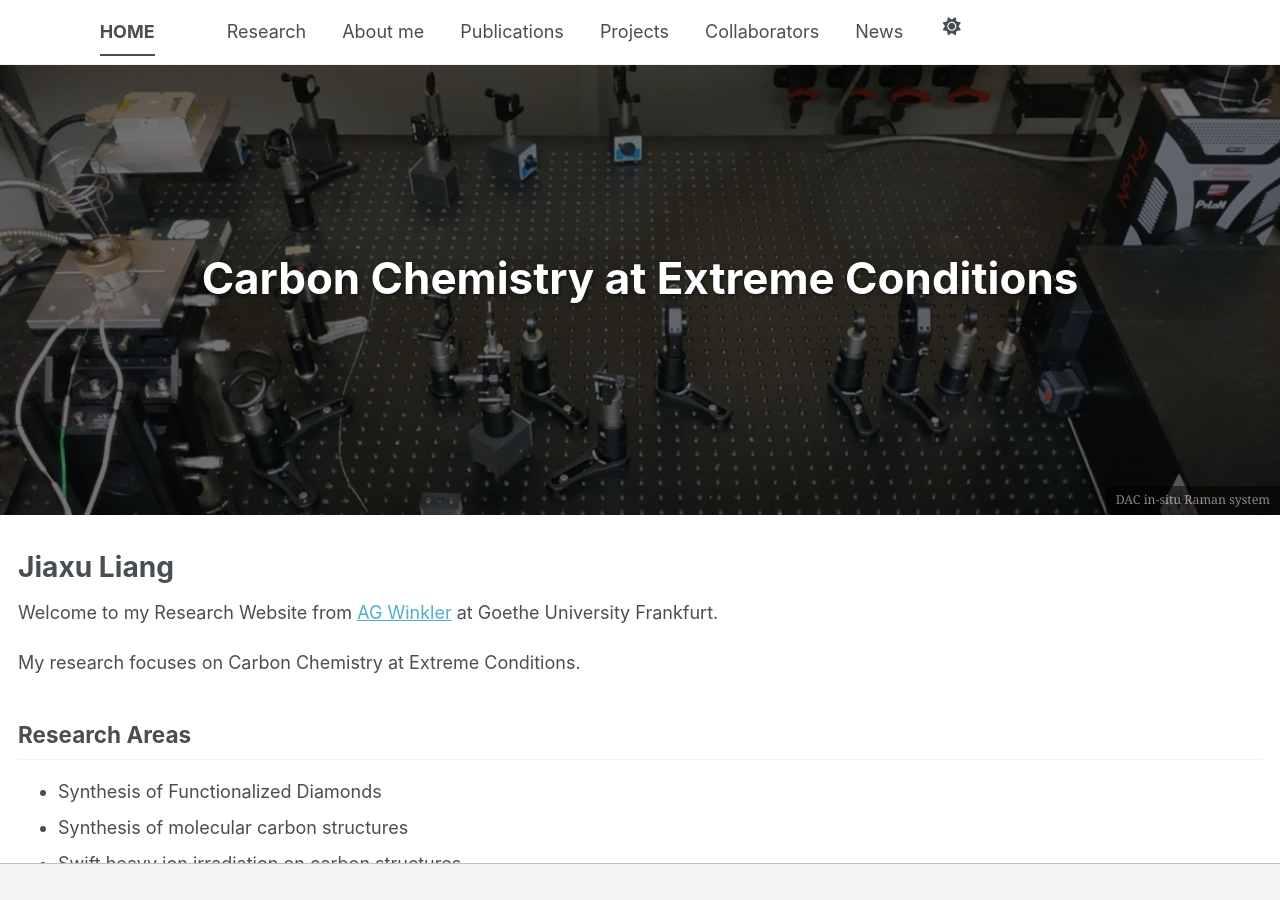
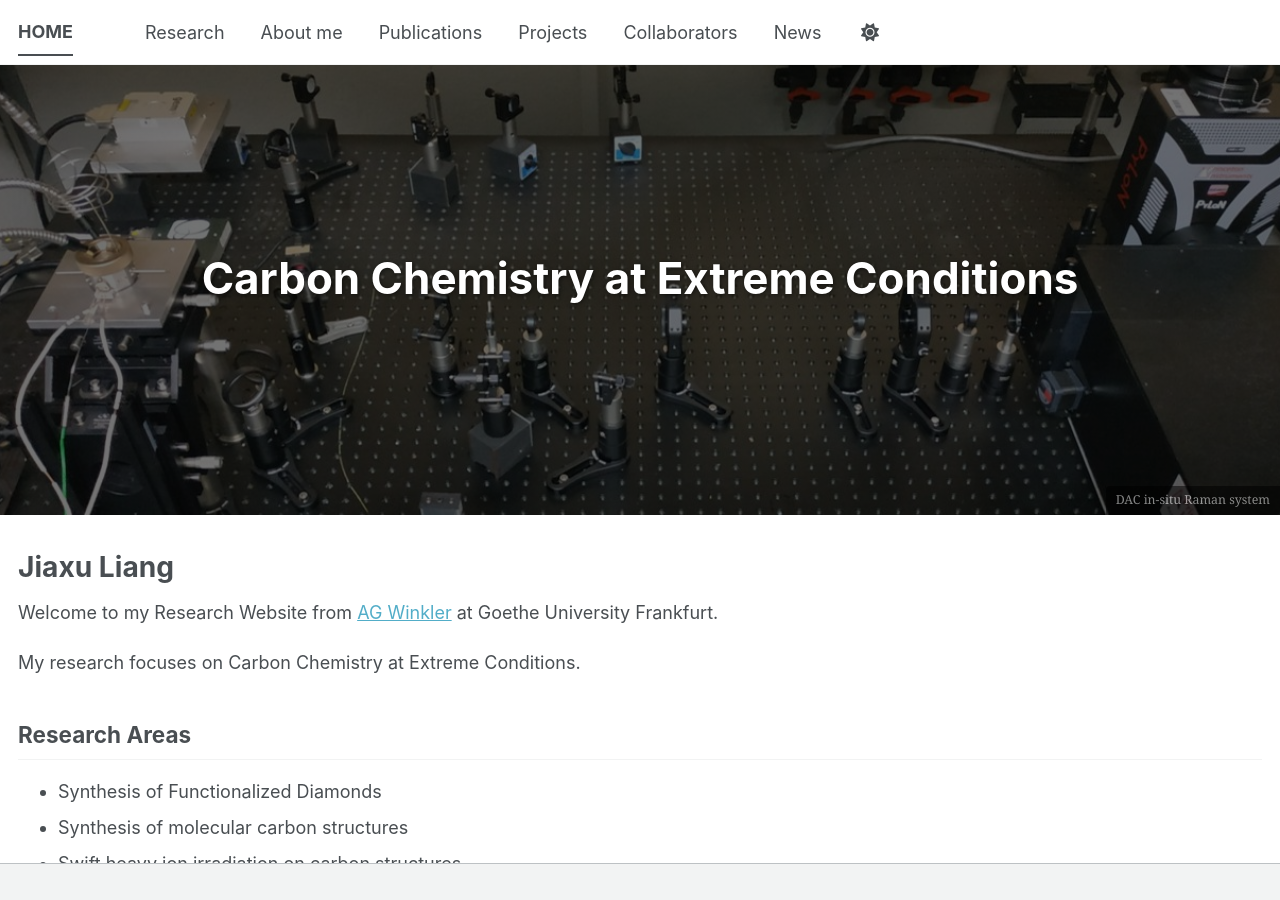
Before and after one commit to liangjiaxu-research/liangjiaxu-research.github.io, a Jekyll site: the page built from _pages/about.md, in a window 1280 px wide and 900 px high. Built offline with Jekyll 4.4.1, drawn with Linux system fonts in a browser that asks for light colours; a script bundle is joined from its source files by our own code; library files that are not in the unit come from our copies.

Commit message:
Update main.scss

```diff
--- a/assets/css/main.scss
+++ b/assets/css/main.scss
@@ -47,14 +47,3 @@
     display: flex;
     align-items: center;
 }
-
-.masthead__menu {
-    display: flex !important;
-    justify-content: space-evenly !important;
-}
-
-.greedy-nav .visible-links {
-    display: flex;
-    justify-content: center;
-    width: 75%;
-}
```
